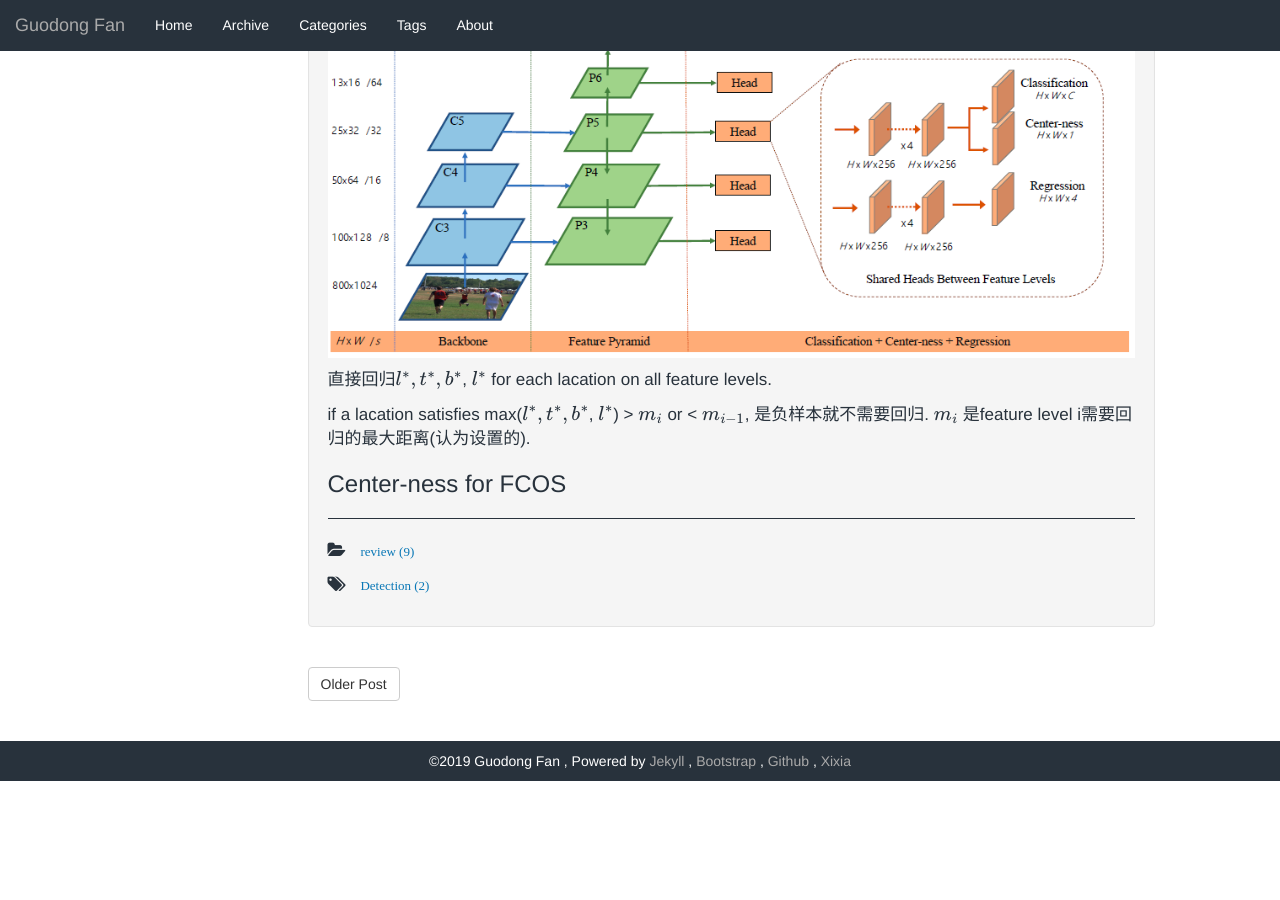
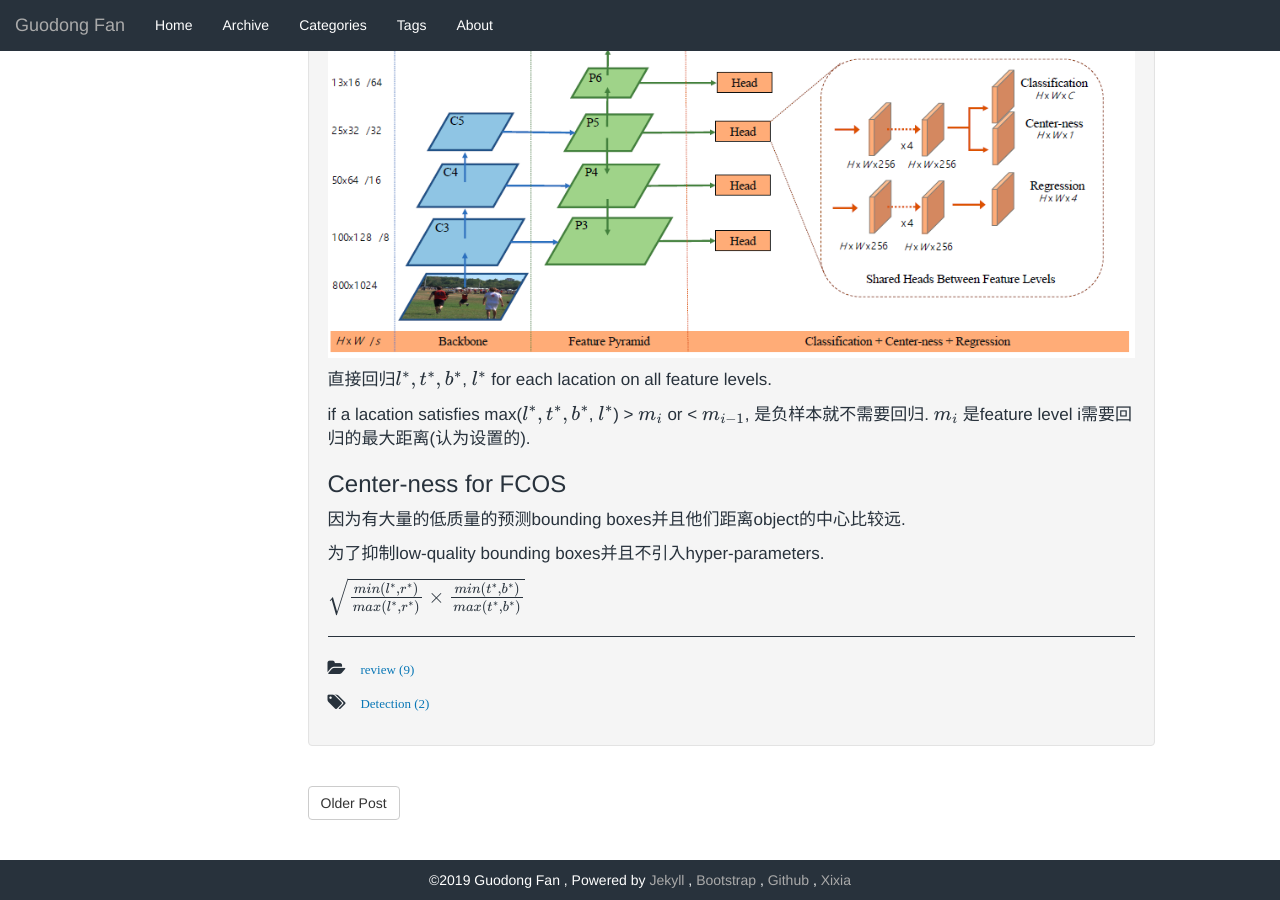
Before and after one commit to GuodongFan/GuodongFan.github.io, a Jekyll site: the page built from _posts/2019-08-13-FCOS.md, in a window 1280 px wide and 900 px high, scrolled down 798 px. Built offline with Jekyll 4.4.1, drawn with Linux system fonts in a browser that asks for light colours; our own code applies the rules of GitHub Pages for plain Markdown files; formulas are drawn with MathJax 3; before the commit the page ends 1579 px from its top, so only the background shows below that.

Commit message:
Update 2019-08-13-FCOS.md

```diff
--- a/_posts/2019-08-13-FCOS.md
+++ b/_posts/2019-08-13-FCOS.md
@@ -43,3 +43,9 @@ why?
 if a lacation satisfies max($l^{\*}, t^{\*}, b^{\*}$, $l^{\*}$) > $m_i$ or < $m_{i-1}$, 是负样本就不需要回归.  $m_i$ 是feature level i需要回归的最大距离(认为设置的).
 
 ### Center-ness for FCOS
+
+因为有大量的低质量的预测bounding boxes并且他们距离object的中心比较远.
+
+为了抑制low-quality bounding boxes并且不引入hyper-parameters.
+
+$\sqrt{\frac{min(l^{\*}, r^{\*})}{max(l^{\*}, r^{\*})}\times \frac{min(t^{\*}, b^{\*})}{max(t^{\*}, b^{\*})}}$
```
